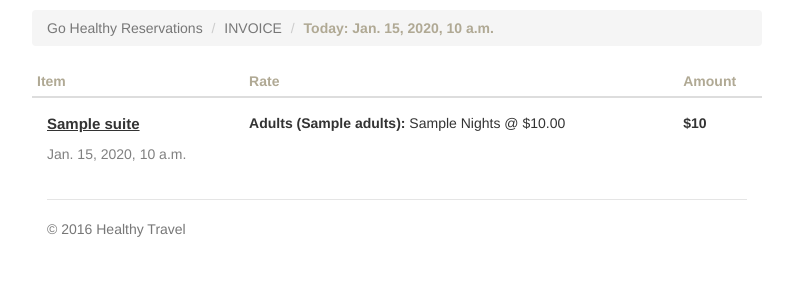
After one commit to johnsonc/django-travel, a Django app: template django-app/booking/templates/invoice.html in a window 1280 px wide. The commit adds this page. Shown: the top 300 px of the page, without its empty margins (243-1036 px from the left). Run offline with Django 3.2, Linux system fonts and the light colour scheme; tables that the repository leaves empty hold one stand-in row (values such as "Sample post"); the template is opened without the code that fills it: values that come from a table or form of the project are taken from there, most other values are stand-ins (such as "Sample title", 1, 10 or a date in 2020); style sheets or scripts are compiled from the project's sources; some libraries are stand-ins or nearby versions.

Commit message:
Invoice page

```diff
--- a/browser/src/less/check.less
+++ b/browser/src/less/check.less
@@ -73,6 +73,7 @@
 
                 .addon-price {
                     color: @checking-page-addons-price-text;
+                    font-weight: bold;
                 }
             }
         }
--- a/browser/src/less/colors.less
+++ b/browser/src/less/colors.less
@@ -14,8 +14,11 @@
 @checking-page-continue-button-bg-hover: #00F;
 @checking-page-continue-button-text: #c2ffff;
 
-@checking-page-addons-price-text: @checking-page-continue-button-bg;
+@checking-page-addons-price-text: @invoice-table-header-text;
 @checking-page-addons-price-text-hover: #437771;
+
+@invoice-table-header-text: #B0A994;
+@invoice-table-date-interval: #808080;
 
 @error-panel-bg: rgba(255, 162, 0, 0.11);
 @error-panel-message: #A00;
--- /dev/null
+++ b/browser/src/less/invoice.less
@@ -0,0 +1,36 @@
+.container.invoice-container {
+    max-width: 730px;
+
+    .pricing, .footer {
+        padding-left: 0; padding-right: 0;
+    }
+
+    .pricing {
+
+        .table-condensed {
+            thead { color: @invoice-table-header-text}
+
+            td { padding-top: 15px }
+            tbody > tr > td:first-child { padding-left: 15px; }
+
+            .suite-name {
+                font-size: 15px;
+                font-weight: bold;
+                text-decoration: underline;
+            }
+
+            .rent-interval {
+                color: @invoice-table-date-interval;
+            }
+
+        }
+
+    }
+
+    .footer {
+        padding-top: 19px;
+        color: #777;
+        border-top: 1px solid #e5e5e5;
+    }
+
+}
--- a/browser/src/less/main.less
+++ b/browser/src/less/main.less
@@ -1,6 +1,7 @@
 @import "colors";
 @import "check";
 @import "errors";
+@import "invoice";
 
 A { color: @suite-name }
 
@@ -16,7 +17,7 @@ A { color: @suite-name }
 
 
 .breadcrumb {
-    .text-success { color: @suite-name}
+    .text-warning { color: @invoice-table-header-text}
 }
 
 // TODO: remove it!
--- a/django-app/booking/templates/base.html
+++ b/django-app/booking/templates/base.html
@@ -13,7 +13,7 @@
 </head>
 <body>
 
-    <div class="container-fluid">
+    <div class="{% block container-class %}container-fluid{% endblock %}">
         {% block nav %}
         <div class="row">
             <!-- nav -->
@@ -21,7 +21,7 @@
                     <ol class="breadcrumb {% block error_class %}{% endblock %}">
                         <li class="active">Go Healthy Reservations</li>
                         <li class="active">{% block location %}FORM{% endblock %}</li>
-                        {% block time %}<li class="active"><b class="text-success ">Today: {{ today }}</b></li>{% endblock %}
+                        {% block time %}<li class="active"><b class="text-warning">Today: {{ today }}</b></li>{% endblock %}
                     </ol>
             </div>
         {% endblock %}
--- /dev/null
+++ b/django-app/booking/templates/invoice.html
@@ -0,0 +1,52 @@
+{% extends "base.html" %}
+
+{% block meta %}
+    <meta charset="UTF-8">
+    <meta name="application-name" content="invoice">
+{% endblock %}
+{% block title %}Invoice Healthy Travel{% endblock %}
+{% block location %}INVOICE{% endblock %}
+
+{% block container-class %}container invoice-container{% endblock %}
+
+{% block content %}
+    <!-- form -->
+    <form action="/invoice/create" method="post" id="invoiceForm">
+    {% csrf_token %}
+        <input name="username" type="hidden">
+        <input name="email" type="hidden">
+    </form>
+
+    <div class="row pricing">
+
+
+        <table class="table table-condensed">
+            <thead>
+                <tr>
+                    <th>Item</th>
+                    <th>Rate</th>
+                    <th>Amount</th>
+                </tr>
+            </thead>
+
+            <tbody>
+                <tr>
+                    <td>
+                        <p class="suite-name">{{ suite.name }}</p>
+                        <p class="rent-interval">{{ interval_date_format }}</p>
+                    </td>
+
+                    <td><b>Adults ({{ adults }}):</b> {{ interval_days }} Nights @ ${{ suite.price_per_night }}.00</td>
+
+                    <td><b>${{ price }}</b></td>
+                </tr>
+            </tbody>
+        </table>
+
+
+   </div>
+
+    <footer class="footer">
+        <p>© 2016 Healthy Travel</p>
+    </footer>
+{% endblock %}
```
Also changed, not shown: django-app/booking/templates/booking.html (deleted, +0 -98 lines), django-app/booking/views.py (+72 -35 lines).
